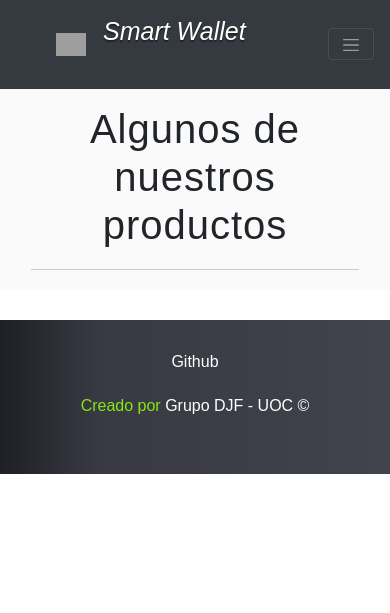
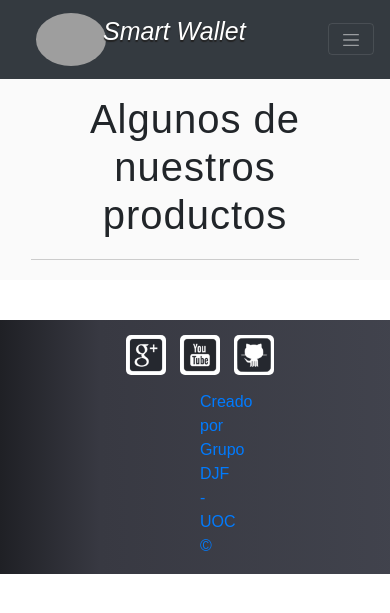
Before and after one commit to FernandoDavidGomezOrtega/web-smartwallet, a PHP site: page / in a window 390 px wide. Shown: the top 613 px of the page. Run offline with PHP 8.4, Linux system fonts and the light colour scheme; the visitor is signed in with stand-in values (Sample User, id 1); data that the repository does not hold is empty; some libraries are stand-ins or nearby versions; grey boxes are pictures that could not be loaded.

Commit message:
mejoras al footer

```diff
--- a/assets/css/styles.css
+++ b/assets/css/styles.css
@@ -87,7 +87,8 @@ td{
 
 
 #logo{
-  padding: 20px;
+  /* padding: 20px; */
+  border-radius: 50%;
   margin-left: 20px;
   float:left;
 }
@@ -158,6 +159,7 @@ td{
   text-transform: uppercase;
   color:#fafafa;
   z-index: 1;
+  border-bottom: 0px;
 }
 
 html body div#particles.js section#welcome div.welcome-container div.wow.fadeIn h1{
@@ -175,6 +177,7 @@ html body div#particles.js section#welcome div.welcome-container div.wow.fadeIn
 #welcome h2, #welcome-informacion h2 {
   color: #999;
   margin-bottom: 50px;
+  background-color: inherit !important;
 }
 
 @media (max-width: 768px) {
@@ -203,6 +206,11 @@ html body div#particles.js section#welcome div.welcome-container div.wow.fadeIn
   border-radius: 2px;
   transition: 0.5s;
   margin: 10px;
+}
+
+#welcome .actions a:visited, #welcome-informacion .actions a:visited {
+ /* background-color: #007bff; */
+ color: white;
 }
 
 .btn-informacion-riesgos {
@@ -537,65 +545,37 @@ button{
   text-align: center;
 }
 
-
-/*FOOTER*/
-/* footer{
-  clear: both;
-  display: flex;
-  text-align: center;
-  margin-top: 30px;
-  padding-top:10px;
-  padding-bottom: 10px;
-  background: linear-gradient(90deg, #1f2025 0, #383942 25%, #41434d);
-} */
+/* FOOTER */
 
 footer {
-	margin-top: 30px;
+	margin-top: 40px;
 	background: linear-gradient(90deg, #1f2025 0, #383942 25%, #41434d);
 	/* padding-top: 10px; */
-  padding: 30px 200px 40px 200px;
+  padding: 0px 200px 0px 200px;
 	/* margin-bottom: 10px; */
 	width: 100%;
-	color: #83e90f;
-	display: flex;
-	flex-direction:row;
+	color: #007bff;
+	/* display: flex; */
+	/* flex-direction:row;
 	flex-wrap:no-wrap;
-	justify-content:space-between;
+	justify-content:space-between; */
 }
 
-footer a{
-  color: #83e90f;
+.redes-sociales {
+	padding: 10px;
+	background-color: var(--purple-light);
 }
 
-footer a:hover{
-  text-decoration: underline;
+.redes-sociales img {
+	padding: 5px;
+	border-radius: 20%;
+	width: 50px;
+	transition: .3s ease all;
 }
 
-footer .redes-sociales a {
-	margin-left: 20px;
-  color: #83e90f;
+.redes-sociales img:hover {
+	transform: scale(1.2);
 }
-
-/* footer {
-  flex-direction:row;
-  text-align: center;
-} */
-
-footer .autor {
-  order:1;
-  color: #83e90f;
-}
-
-footer .autor a{
-  color: #83e90f;
-}
-
-footer .redes-sociales {
-  order:2;
-  /* margin-bottom: 20px; */
-}
-
-
 
 /*CARRITO*/
 .delete-carrito{
@@ -646,21 +626,6 @@ footer .redes-sociales {
 }
 
 
-/* ///////////////////////////////////
-estilos taxi */
-.btn-blue{
-  background-color: #3471fb;
-  color: white;
-}
-
-.btn-blue:hover{
-  background-color: #6a9a32;
-}
-
-/* #header a p{
-
-  margin-top: 50px;
-} */
 
 #header .title:hover{
   color: #01B1EA;
@@ -700,9 +665,9 @@ estilos taxi */
   height: 100%;
 }
 
-h2{
+/* h2{
   background-color: #6a9a32;
-}
+} */
 
 p{
   text-align: justify;
@@ -787,8 +752,8 @@ blockquote{
 /* max-width:1024px */
 @media screen and (min-width: 1024px){
   #header img{
-    width: 120px;
-    margin-right: 10px;
+    width: 60px;
+    margin-right: 40px;
   }
 
   #header .title{
@@ -819,7 +784,7 @@ blockquote{
   }
 
 #header img{
-  width: 120px;
+  width: 100px;
   margin-right: 10px;
 }
 
@@ -870,27 +835,10 @@ blockquote{
   padding-inline-start: 181px;
 }
 
-footer {
+/* footer {
   flex-direction:column;
     padding: 30px 10% 40px 10%;
-}
-
-footer p{
-  text-align: center;
-}
-
-footer .autor {
-  order:2;
-}
-
-footer .redes-sociales {
-  order:1;
-  margin-bottom: 20px;
-}
-
-footer .redes-sociales a{
-  margin: 0px 20px;
-}
+} */
 
 
 }
--- a/index.php
+++ b/index.php
@@ -4,8 +4,8 @@ require_once 'autoload.php';
 require_once 'config/db.php';
 require_once 'config/parameters.php';
 require_once 'helpers/utils.php';
-if (!isset($_COOKIE['entrar']) && (!isset($_SESSION['identity']))) {
-  setcookie("entrar", 0, time()+1200);
+if (!isset($_COOKIE['entr']) && (!isset($_SESSION['identity']))) {
+  setcookie("entr", 0, time()+1200);
 
   header('Location: welcome.php');
 }
--- a/views/layout/footer.php
+++ b/views/layout/footer.php
@@ -4,18 +4,25 @@
 <!-- /Main -->
 
 <!-- Footer -->
-<footer id="footer" class="footer">
 
-  <div class="autor designed-by" id="footer">
+
+<footer id="" class="">
+<div class="row justify-content-center redes-sociales">
+<div class="col-auto">
+    <a href="https://sites.google.com/fp.uoc.edu/grupo-djf/presentaci%C3%B3n-del-proyecto" target="_blank"><img src="assets/img/google-plus-3-64.png" alt=""></a>
+    <a href="https://www.youtube.com/watch?v=-Fyn83okjg8&feature=youtu.be" target="_blank"><img src="assets/img/youtube-3-6490.png" alt=""></a>
+    <a href="https://github.com/FernandoDavidGomezOrtega/web-smartwallet" target="_blank"><img src="assets/img/github-8-6495.png" alt=""></a>
+</div>
+</div>
+
+<div class="row ">
+<div class="col-12" id="">
     <p>
-      Creado por <a href="" target="_blank">Grupo DJF - UOC
-        &copy;</a> <br>
+      Creado por Grupo DJF - UOC &copy;
     </p>
   </div>
+</div>
 
-  <div class="redes-sociales designed-by" id="footer">
-    <a href="" target="_blank">Github</a>
-  </div>
 </footer>
 <!-- /Footer -->
 
@@ -34,8 +41,8 @@
 <script src="lib/superfish/superfish.min.js"></script> -->
 <script src="lib/morphext/morphext.min.js"></script>
 <!-- <script src="lib/wow/wow.min.js"></script>
-<script src="lib/stickyjs/sticky.js"></script>
-<script src="lib/easing/easing.js"></script> -->
+<script src="lib/stickyjs/sticky.js"></script> -->
+<script src="lib/easing/easing.js"></script>
 
 <!-- Template Specisifc Custom Javascript File -->
 <script src="js/main.js"></script>
```
Also changed, not shown: assets/img/github-8-6495.png (added), assets/img/google-plus-3-64.png (added), assets/img/youtube-3-6490.png (added).
